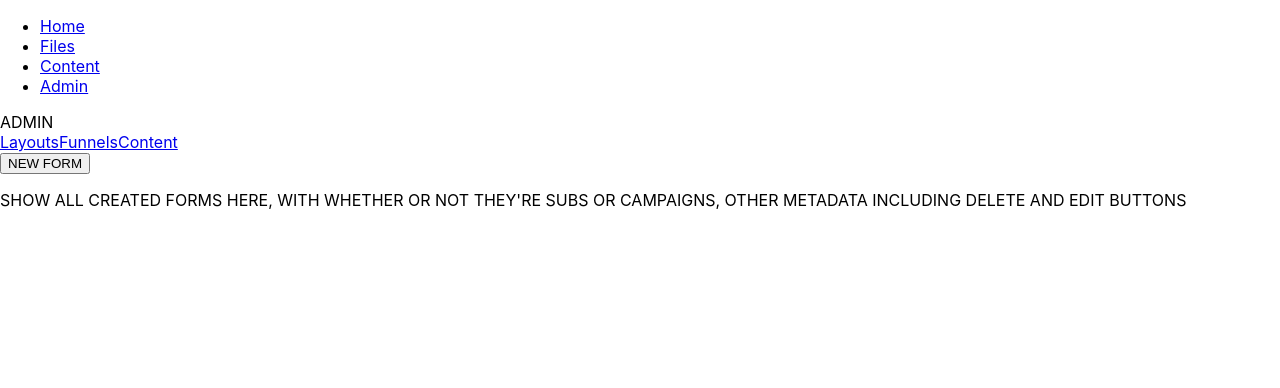
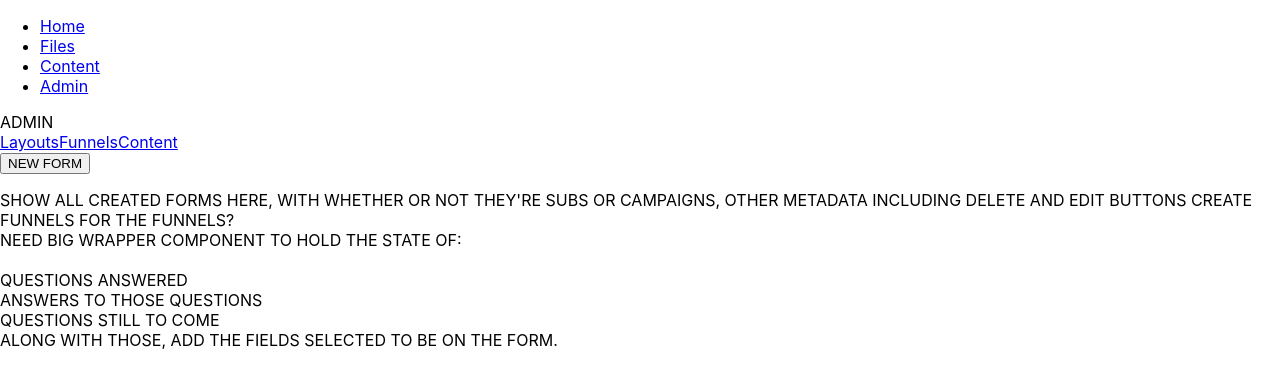
Before and after one commit to awf825/ExpressiveCMS, a React (Create React App) app in the folder client/: page /admin/funnels in a window 1280 px wide. Shown: the top 388 px of the page. Built offline with nearby package versions, Linux system fonts and the light colour scheme.

Commit message:
note to self, abandoning dnd

```diff
--- a/client/src/admin/routes/AdminFunnels.js
+++ b/client/src/admin/routes/AdminFunnels.js
@@ -37,7 +37,17 @@ export const AdminFunnels = () => {
         <div>
             <div style={{ display: showForm  ? 'none' : 'block'}}>
                 <button onClick={newForm} type="submit">NEW FORM</button>
-                <p>SHOW ALL CREATED FORMS HERE, WITH WHETHER OR NOT THEY'RE SUBS OR CAMPAIGNS, OTHER METADATA INCLUDING DELETE AND EDIT BUTTONS</p>
+                <p>SHOW ALL CREATED FORMS HERE, WITH WHETHER OR NOT THEY'RE SUBS OR CAMPAIGNS, OTHER METADATA INCLUDING DELETE AND EDIT BUTTONS
+
+                    CREATE FUNNELS FOR THE FUNNELS? <br/>
+                    NEED BIG WRAPPER COMPONENT TO HOLD THE STATE OF:<br/><br/>
+
+                    QUESTIONS ANSWERED<br/>
+                    ANSWERS TO THOSE QUESTIONS<br/>
+                    QUESTIONS STILL TO COME<br/>
+
+                    ALONG WITH THOSE, ADD THE FIELDS SELECTED TO BE ON THE FORM. <br/>
+                </p>
             </div>
 
             <div style={{ display: showForm ? 'block' : 'none'}}>
```
